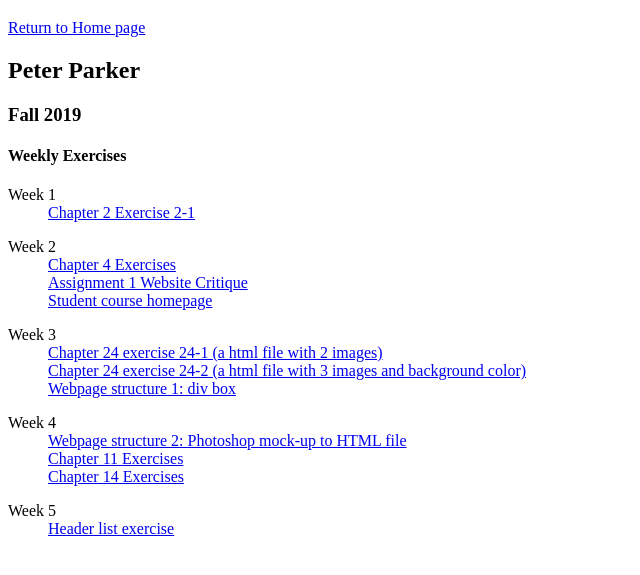
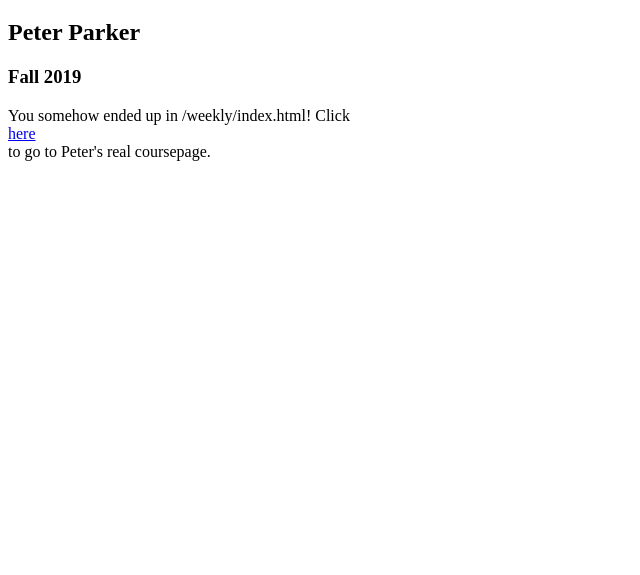
Before and after one commit to oldmanspidey/AVT-217-004-Fall-2019, a plain HTML site: page weekly/index.html in a window 1280 px wide. Shown: the part 61-636 px from the top of the page, without its empty margins (0-640 px from the left). Drawn offline with Linux system fonts and the light colour scheme.

Commit message:
Update index.html

```diff
--- a/weekly/index.html
+++ b/weekly/index.html
@@ -6,48 +6,12 @@
 </head>
 
 <body>
-<div id="wrapper">
+
 <h1>AVT 217 004 Introduction to Web Design</h1>
-	<dt><a href="/AVT-217-004-Fall-2019/index.html">Return to Home page</a></dt>
 <h2>Peter Parker</h2>
 <h3>Fall 2019</h3>
+You somehow ended up in /weekly/index.html! Click <dt><a href="/AVT-217-004-Fall-2019/index.html">here</a></dt> to go to Peter's real coursepage.
 
-<div class="weekly">
-<h4>Weekly Exercises</h4>
-<dl>
-<dt>Week 1</dt>
-	<dd><a href="/AVT-217-004-Fall-2019/weekly/w1/9A8E498A-5626-4792-8A86-40F0FA2A68FF.jpg"First image</a></dd>
-	<dd><a href="/AVT-217-004-Fall-2019/weekly/w1/chapter2.html">Chapter 2 Exercise 2-1</a></dd>
-</dl>
-
-<dl>
-<dt>Week 2</dt>
-	<dd><a href="/AVT-217-004-Fall-2019/weekly/w2/ch4.html">Chapter 4 Exercises</a></dd>
-	<dd><a href="/AVT-217-004-Fall-2019/weekly/w2/assignment1.html">Assignment 1 Website Critique</a></dd>
-	<dd><a href="/AVT-217-004-Fall-2019/index.html">Student course homepage</a></dd>
-</dl>
-
-<dl>
-<dt>Week 3</dt>
-	<dd><a href="/AVT-217-004-Fall-2019/weekly/w3/Exercise_24_1.html">Chapter 24 exercise 24-1 (a html file with 2 images)</a></dd>
-	<dd><a href="/AVT-217-004-Fall-2019/weekly/w3/Exercise_24_2.html">Chapter 24 exercise 24-2 (a html file with 3 images and background color)</a></dd>
-	<dd><a href="/AVT-217-004-Fall-2019/weekly/w3/div1.html">Webpage structure 1: div box</a></dd>
-</dl>
-
-<dl>
-<dt>Week 4</dt>
-	<dd><a href="/AVT-217-004-Fall-2019/weekly/w4/psd2html.html">Webpage structure 2: Photoshop mock-up to HTML file</a></dd>
-	<dd><a href="/AVT-217-004-Fall-2019/weekly/w4/cooking.html">Chapter 11 Exercises</a></dd>
-	<dd><a href="/AVT-217-004-Fall-2019/weekly/w4/bakery.html">Chapter 14 Exercises</a></dd>
-</dl>
-
-<dl>
-<dt>Week 5</dt>
-	<dd><a href="/AVT-217-004-Fall-2019/weekly/w5/header.html">Header list exercise</a></dd>
-</dl>
-
-</div><!-- weekly ends-->
-</div><!-- wrapper ends-->
 
 </body>
 </html>
```
